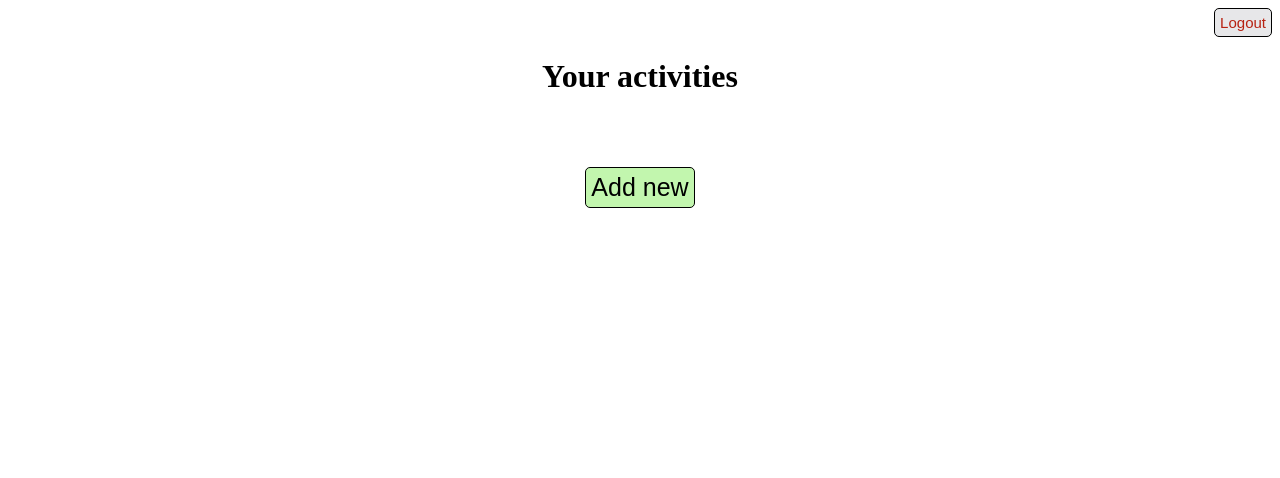
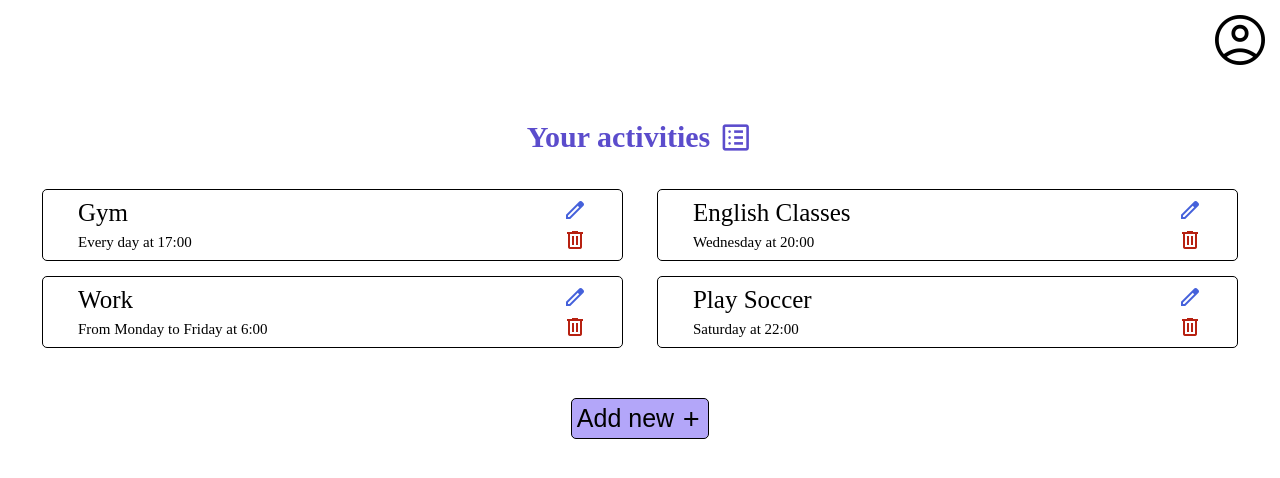
Before and after one commit to BeJuanitox/motivation-app, an Angular app: page /feed in a window 1280 px wide. Shown: the top 478 px of the page. Built offline with nearby package versions, Linux system fonts and the light colour scheme.

Commit message:
Implement feed design

```diff
--- a/src/app/pages/feed/feed.component.html
+++ b/src/app/pages/feed/feed.component.html
@@ -1,7 +1,61 @@
-<div class="containerButton">
-  <button class="logout">Logout</button>
+<div class="profile">
+  <span class="material-symbols-outlined profileIcon"> account_circle </span>
 </div>
-<h1 class="title">Your activities</h1>
-<div class="feedContainer">
-  <button class="newActivity">Add new</button>
+<div class="titleContent">
+  <h1 class="title">
+    Your activities
+  </h1>
+  <span class="material-symbols-outlined listIcon"> list_alt </span>
 </div>
+<div class="activitiesList">
+  <!-- Primer Item -->
+  <div class="item">
+    <div class="activityData">
+      <span class="activityName">Gym</span>
+      <span class="frequency">Every day at 17:00</span>
+    </div>
+    <div class="icons">
+      <span class="material-symbols-outlined edit"> edit </span>
+      <span class="material-symbols-outlined delete"> delete </span>
+    </div>
+  </div>
+  <!-- Segundo Item -->
+  <div class="item">
+    <div class="activityData">
+      <span class="activityName">English Classes</span>
+      <span class="frequency">Wednesday at 20:00 </span>
+    </div>
+    <div class="icons">
+      <span class="material-symbols-outlined edit"> edit </span>
+      <span class="material-symbols-outlined delete"> delete </span>
+    </div>
+  </div>
+  <!-- Tercer Item -->
+  <div class="item">
+    <div class="activityData">
+      <span class="activityName">Work</span>
+      <span class="frequency">From Monday to Friday at 6:00</span>
+    </div>
+    <div class="icons">
+      <span class="material-symbols-outlined edit"> edit </span>
+      <span class="material-symbols-outlined delete"> delete </span>
+    </div>
+  </div>
+  <!-- Cuarto Item -->
+  <div class="item">
+    <div class="activityData">
+      <span class="activityName">Play Soccer</span>
+      <span class="frequency">Saturday at 22:00 </span>
+    </div>
+    <div class="icons">
+      <span class="material-symbols-outlined edit"> edit </span>
+      <span class="material-symbols-outlined delete"> delete </span>
+    </div>
+  </div>
+</div>
+<div class="addNew">
+  <button class="newActivity">
+    Add new
+    <span class="material-symbols-outlined">add</span>
+  </button>
+</div>
--- a/src/app/pages/feed/feed.component.scss
+++ b/src/app/pages/feed/feed.component.scss
@@ -6,24 +6,105 @@
   padding: 5px;
 }
 
-.containerButton {
+@mixin alignButtomsContent {
+  display: flex;
+  align-items: center;
+  gap: 5px;
+  cursor: pointer;
+}
+
+@mixin InternalContentMeasurements {
+  height: 60px;
+  display: flex;
+  flex-direction: column;
+  justify-content: space-around;
+}
+
+// height: 90px;
+// background-color: #65000e;
+// flex-direction: row;
+// align-items: center;
+// position: fixed;
+// top: 0;
+// left: 0;
+// z-index: 1;
+
+.profile {
+  width: 100%;
   display: flex;
   justify-content: flex-end;
+  position: fixed;
+  top: 10px;
+  right: 10px;
+  z-index: 1;
 
-  .logout {
-    font-size: 15px;
-    background-color: $bk-logout;
-    color: $color-logout;
+  .profileIcon {
+    font-size: 60px;
     cursor: pointer;
-    @include borders();
   }
 }
 
-.title {
-  text-align: center;
+.titleContent {
+  margin-top: 100px;
+  display: flex;
+  justify-content: center;
+  align-items: center;
+  gap: 8px;
+  color: $color-titles;
+
+  .title {
+    font-size: 30px;
+  }
+
+  .listIcon {
+    font-size: 35px;
+  }
 }
 
-.feedContainer {
+.activitiesList {
+  width: 100%;
+  display: flex;
+  flex-flow: row wrap;
+  justify-content: space-evenly;
+
+  .item {
+    width: 45%;
+    margin-top: 15px;
+    display: flex;
+    align-items: center;
+    justify-content: space-evenly;
+    @include borders();
+
+    .activityData {
+      width: 80%;
+      @include InternalContentMeasurements();
+
+      .activityName {
+        font-size: 25px;
+      }
+
+      .frequency {
+        font-size: 15px;
+      }
+    }
+
+    .icons {
+      @include InternalContentMeasurements();
+
+      .edit {
+        color: $color-edit;
+        cursor: pointer;
+      }
+
+      .delete {
+        color: $color-delete;
+        cursor: pointer;
+      }
+    }
+  }
+}
+
+.addNew {
   display: flex;
   justify-content: center;
   gap: 20px;
@@ -32,7 +113,7 @@
     margin-top: 50px;
     font-size: 25px;
     background-color: $bk-newActivity;
-    cursor: pointer;
     @include borders();
+    @include alignButtomsContent();
   }
 }
--- a/src/index.html
+++ b/src/index.html
@@ -6,6 +6,7 @@
   <base href="/">
   <meta name="viewport" content="width=device-width, initial-scale=1">
   <link rel="icon" type="image/x-icon" href="favicon.ico">
+  <link rel="stylesheet" href="https://fonts.googleapis.com/css2?family=Material+Symbols+Outlined:opsz,wght,FILL,GRAD@20..48,100..700,0..1,-50..200" />
 </head>
 <body>
   <app-root></app-root>
--- a/src/styles/_colors.scss
+++ b/src/styles/_colors.scss
@@ -1,6 +1,11 @@
+// Login
 $login-button: #B3A6F9;
 $buttons: #5B4CCC;
 
+// Feed
+$color-titles: #5B4CCC;
+$color-edit: #4561db;
+$color-delete: #b72111;
 $bk-logout: #E7E7E9;
 $color-logout: #B72111;
-$bk-newActivity: #C2F6AE;
+$bk-newActivity: #B3A6F9;
```
